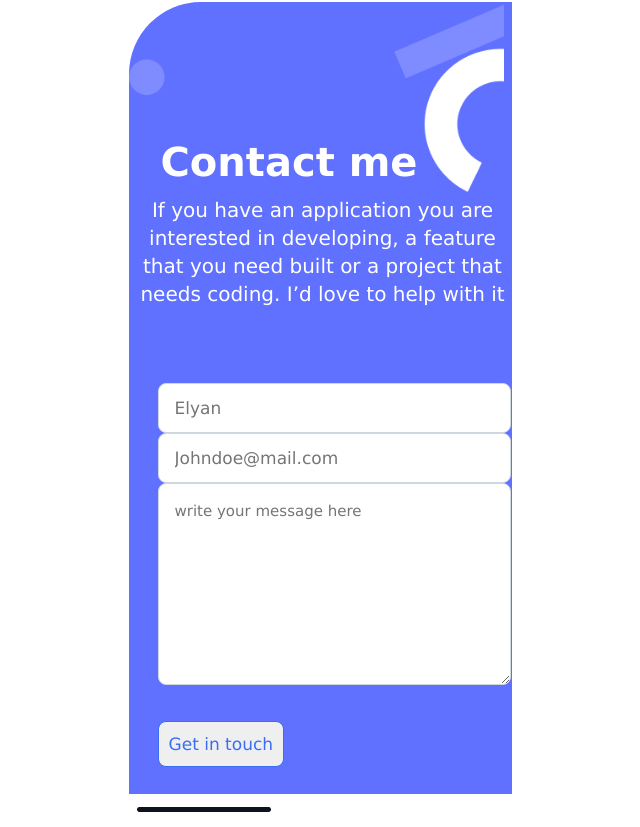
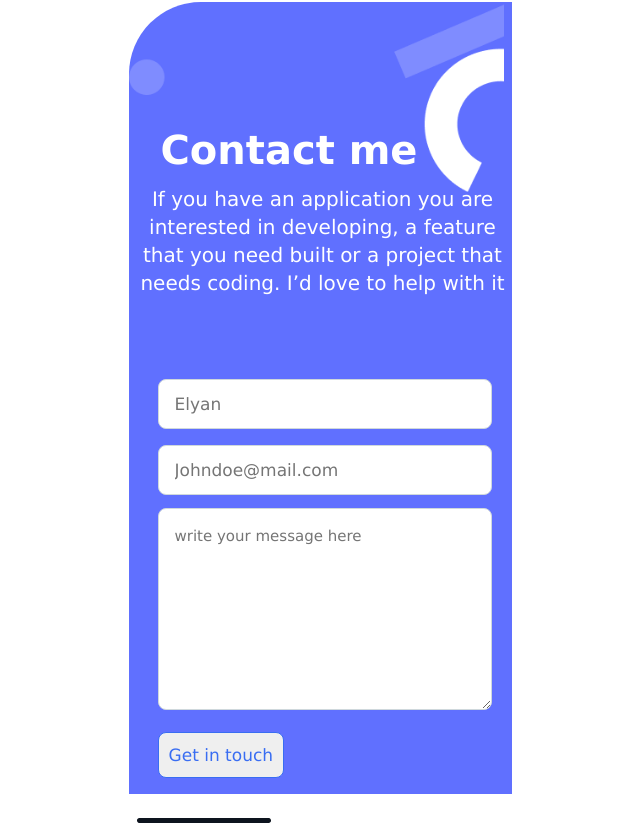
Before and after one commit to Geoelycom/M-portfolio, a website: page index.html in a window 1280 px wide. Shown: the part 4078-4905 px from the top of the page, without its empty margins (324-964 px from the left). Drawn offline with Linux system fonts and the light colour scheme.

Commit message:
Add margin to inputs and textarea

```diff
--- a/styles/style.css
+++ b/styles/style.css
@@ -323,7 +323,7 @@ button:active {
 }
 
 textarea {
-  width: 100%;
+  width: 300px;
   height: 170px;
   border-radius: 8px;
   border: 1px solid #cfd8dc;
@@ -331,6 +331,7 @@ textarea {
   font-size: 15px;
   font-family: 'Poppins', Verdana, Geneva, Tahoma, sans-serif;
   line-height: 24px;
+  margin: 5px 0;
 }
 
 fieldset {
@@ -343,7 +344,7 @@ fieldset {
 }
 
 input {
-  width: 100%;
+  width: 300px;
   height: 48px;
   border-radius: 8px;
   border: 1px solid #cfd8dc;
@@ -351,4 +352,5 @@ input {
   font-size: 17px;
   font-family: 'Poppins', Verdana, Geneva, Tahoma, sans-serif;
   line-height: 20px;
+  margin: 8px 0;
 }
```
